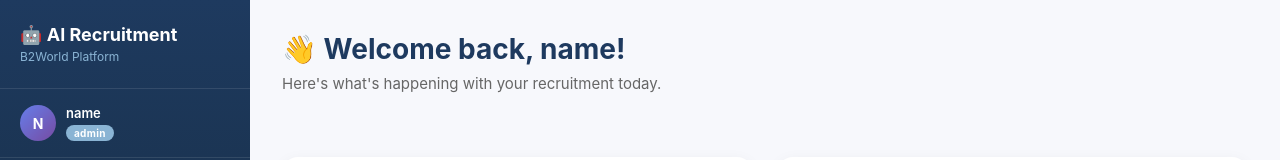
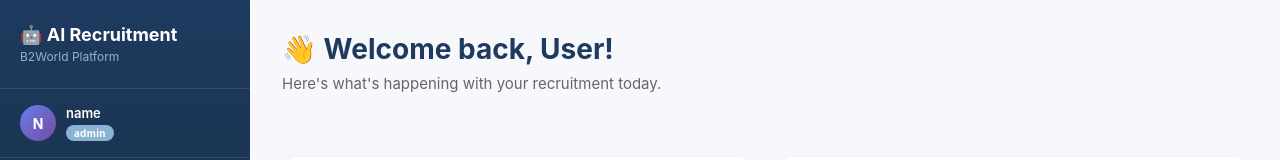
Before and after one commit to priy-anka08/AI-Recruitment-Platform, a React (Create React App) app in the folder frontend/: page / in a window 1280 px wide. Shown: the top 160 px of the page. Built offline with nearby package versions, Linux system fonts and the light colour scheme; sample sign-in values are in the browser's storage.

Commit message:
show full name instead of email prefix in welcome message

```diff
--- a/frontend/src/pages/Dashboard.jsx
+++ b/frontend/src/pages/Dashboard.jsx
@@ -66,7 +66,7 @@ const Dashboard = () => {
             fontWeight: '700',
             color: '#1e3a5f',
           }}>
-            👋 Welcome back, {user?.email?.split('@')[0] || 'User'}!
+            👋 Welcome back, {user?.full_name?.split(' ')[0] || 'User'}!
           </h1>
           <p style={{ color: '#666', margin: 0, fontSize: '15px' }}>
             Here's what's happening with your recruitment today.
```
